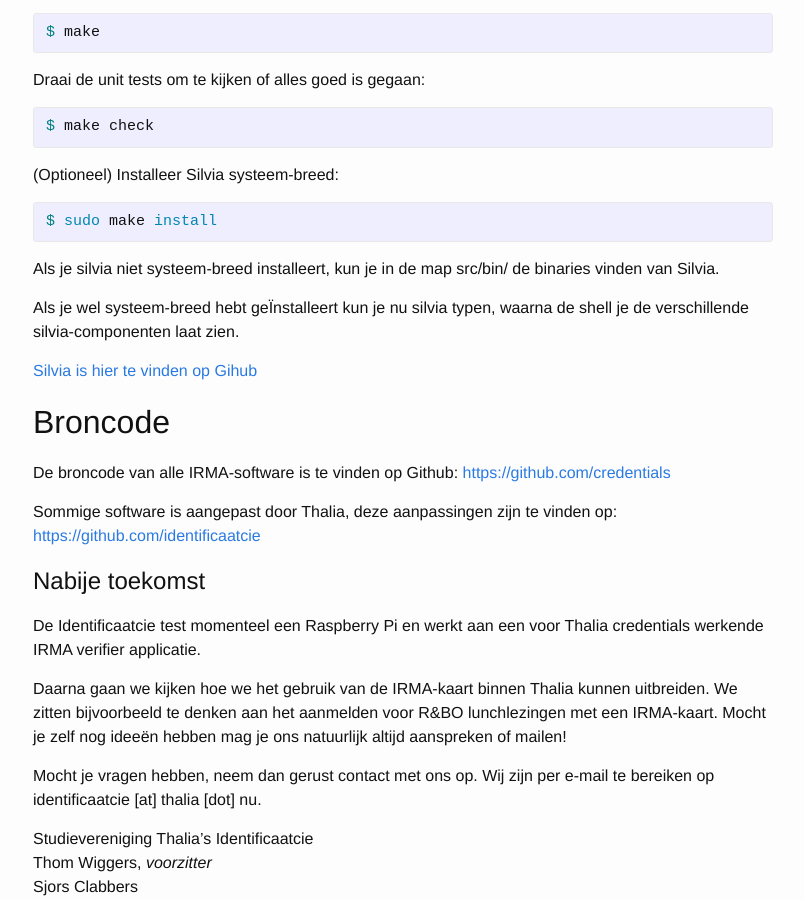
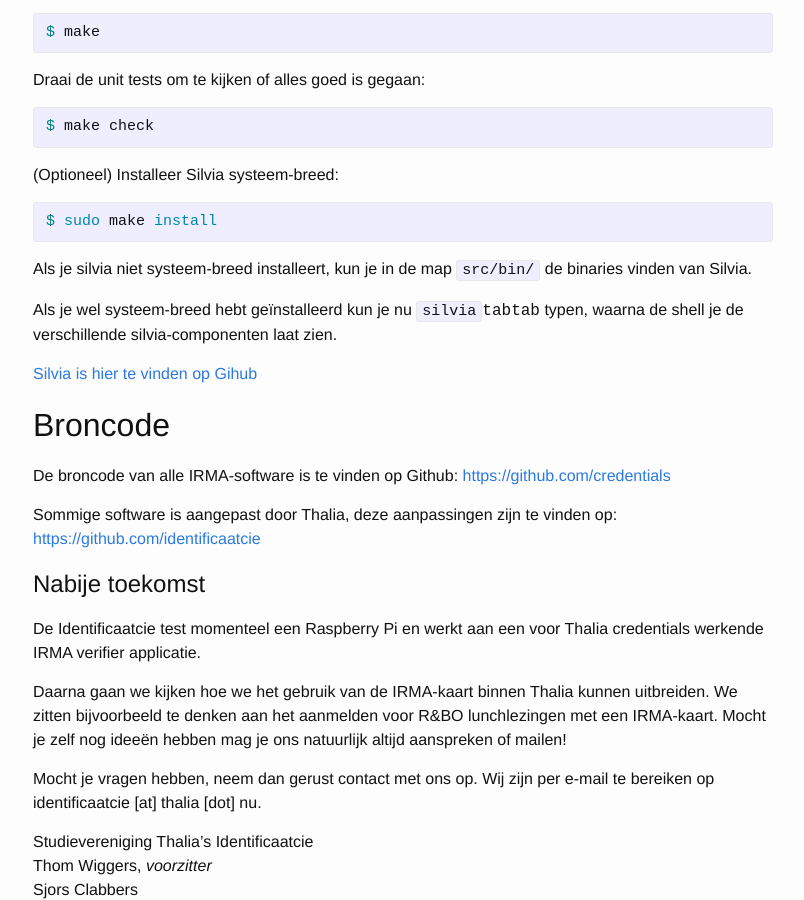
Before and after one commit to identificaatcie/identificaatcie.github.io, a Jekyll site: the page built from algemene-info.md, in a window 1280 px wide and 900 px high, scrolled down 3024 px. Shown: the whole window, without its empty margins (237-1041 px from the left). Built offline with Jekyll 4.4.1, drawn with Linux system fonts in a browser that asks for light colours.

Commit message:
gebruik kbd, taalfoutje

```diff
--- a/algemene-info.md
+++ b/algemene-info.md
@@ -108,9 +108,9 @@ $ make check
 $ sudo make install
 {% endhighlight %}
 
-Als je silvia niet systeem-breed installeert, kun je in de map src/bin/ de binaries vinden van Silvia.
+Als je silvia niet systeem-breed installeert, kun je in de map `src/bin/` de binaries vinden van Silvia.
 
-Als je wel systeem-breed hebt ge&Iuml;nstalleert kun je nu silvia<TAB><TAB> typen, waarna de shell je de verschillende silvia-componenten laat zien.
+Als je wel systeem-breed hebt geïnstalleerd kun je nu `silvia`<kbd>tab</kbd><kbd>tab</kbd> typen, waarna de shell je de verschillende silvia-componenten laat zien.
 
 
 [Silvia is hier te vinden op Gihub][silvia]
```
